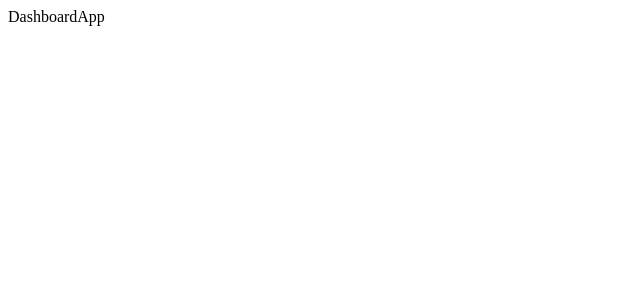
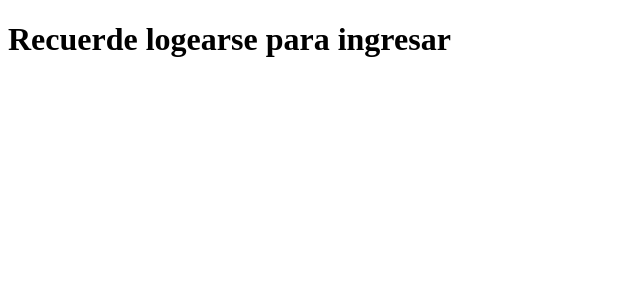
Before and after one commit to javierh2/DH_Course_ReactJS, a React (Vite) app in the folder first-project-react/: page / in a window 1280 px wide. Shown: the top 300 px of the page, without its empty margins (0-640 px from the left). Built offline with nearby package versions, Linux system fonts and the light colour scheme.

Commit message:
operador ternario dentro de un componente ReactJS usando switch

```diff
--- a/first-project-react/src/DashboardApp.jsx
+++ b/first-project-react/src/DashboardApp.jsx
@@ -1,7 +1,20 @@
 import React from 'react'
 
-export const DashboardApp = () => {
-  return (
-    <div>DashboardApp</div>
-  )
+export const DashboardApp = ({tipoUsuario}) => {
+
+    switch (tipoUsuario) {
+        case 'admin':
+            return <h1>Bienvenido administrado</h1>
+            break;
+        case 'infra':
+            return <h1>Bienvenido infraestructura</h1>
+            break;
+        case 'dev':
+            return <h1>Bienvenido developer</h1>
+            break;
+
+        default:
+            return <h1>Recuerde logearse para ingresar</h1>
+            break;
+    }
 }
--- a/first-project-react/src/main.jsx
+++ b/first-project-react/src/main.jsx
@@ -6,6 +6,6 @@ import { DashboardApp } from './DashboardApp'
 
 createRoot(document.getElementById('root')).render(
   <StrictMode>
-    <DashboardApp/>
+    <DashboardApp tipoUsuario='sapo pepe'/>
   </StrictMode>,
 )
```
